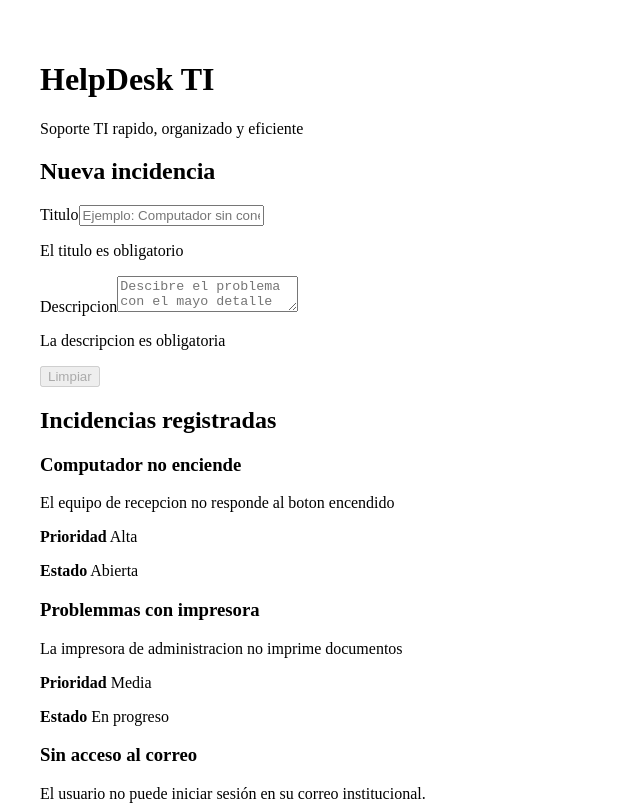
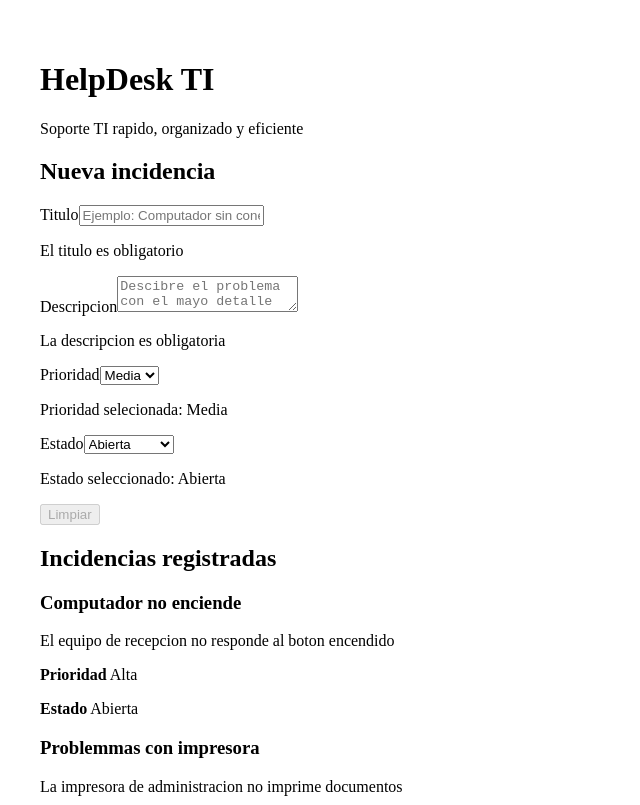
Before and after one commit to FREDDYNG1/helpdesk-ti, an Angular app: page / in a window 1280 px wide. Shown: the top 805 px of the page, without its empty margins (0-640 px from the left). Built offline with nearby package versions, Linux system fonts and the light colour scheme.

Commit message:
feat: add incident status and priority inputs

```diff
--- a/src/app/app.html
+++ b/src/app/app.html
@@ -28,6 +28,30 @@
     }@else {
     <p>Descripcion ingresada : {{ newIncidentDescription }}</p>
     }
+
+
+    <label for="incident-Priority">Prioridad</label>
+
+    <select id="incident-Priority" name="incidentPriority" [(ngModel)]="newIncidentPriority">
+      <option value="Baja">Baja</option>
+      <option value="Media">Media</option>
+      <option value="Alata">Alta</option>
+    </select>
+
+    <p>Prioridad selecionada: {{ newIncidentPriority }}</p>
+
+
+    <label for="incident-Status">Estado</label>
+
+    <select id="incident-Status" name="incidentStatus" [(ngModel)]="newIncidentStatus">
+      <option value="Abierta">Abierta</option>
+      <option value="En proceso">En proceso</option>
+      <option value="Resuelta">Resulta</option>
+    </select>
+
+    <p>Estado seleccionado: {{ newIncidentStatus }}</p>
+
+
 
 
     <button type="button"
--- a/src/app/app.ts
+++ b/src/app/app.ts
@@ -34,11 +34,18 @@ export class App {
 
   protected newIncidentDescription: string = '';
 
+  protected newIncidentPriority:string = 'Media';
+
+  protected newIncidentStatus:string = 'Abierta';
+
+
 
 
   protected clearForm(): void {
     this.newIncidentTitle = '';
     this.newIncidentDescription = '';
+    this.newIncidentPriority = 'Media';
+    this.newIncidentStatus = 'Abierta';
   }
 
 
```
